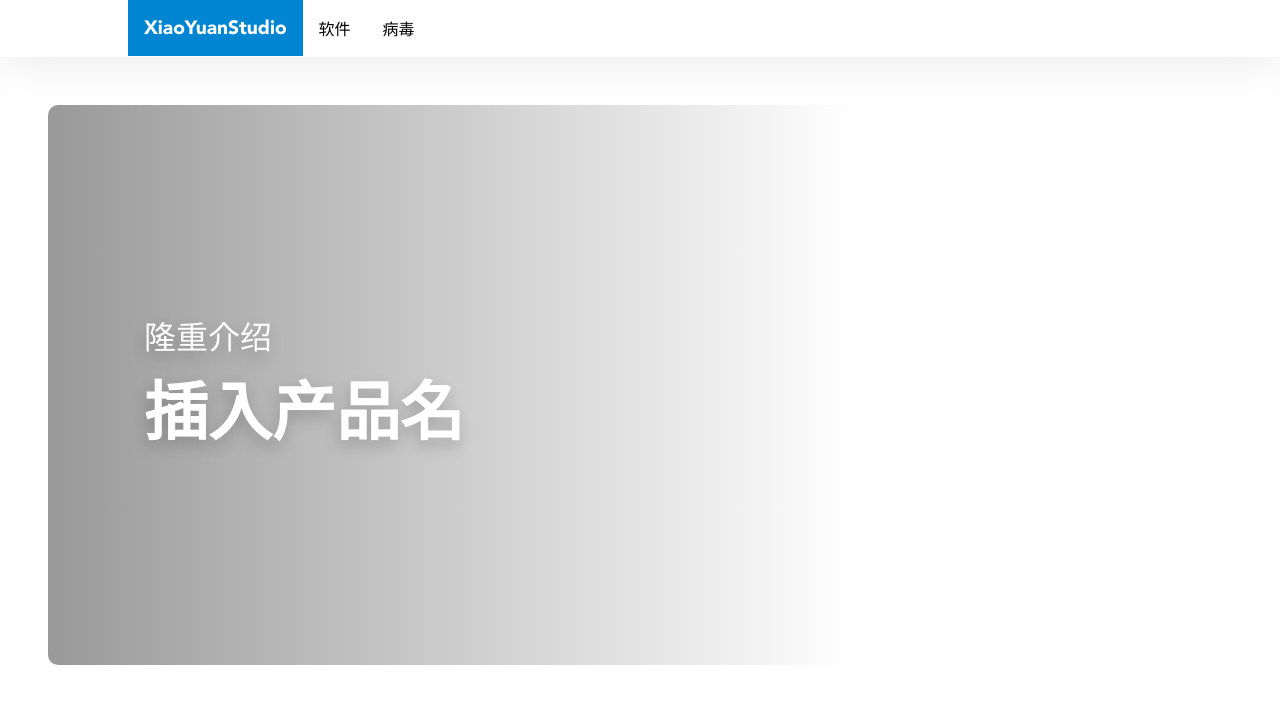
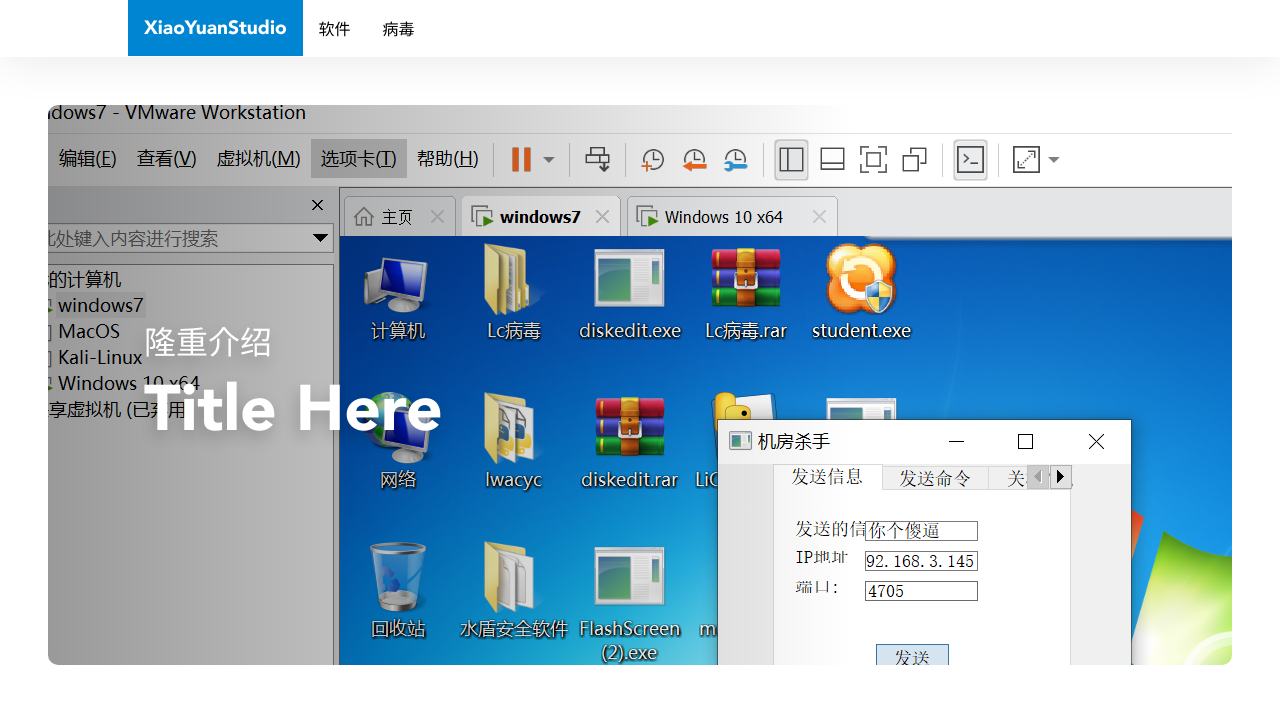
Before and after one commit to srcatt/xiaoyuanstd-react, a React (Create React App) app: page / in a window 1280 px wide. Shown: the top 704 px of the page. Built offline with nearby package versions, Linux system fonts and the light colour scheme.

Commit message:
Signed-off-by: rsodxd <thesourcecatt@outlook.com>

```diff
--- a/src/App.css
+++ b/src/App.css
@@ -147,6 +147,10 @@
     transition-timing-function: cubic-bezier(0.18, 0.89, 0.5, 1);
 }
 
+.section-hero{
+    background-image: url('../public/images/JiyuUnlocker/1.png');
+}
+
 .section-content {
     position                  : relative;
     display                   : flex;
--- a/src/App.js
+++ b/src/App.js
@@ -17,7 +17,7 @@
                     <Routes>
                         <Route path="/" element={Home()} />
                         <Route path="/malwares" element={<h1>还没写（</h1>} />
-                        <Route path="/jiyusb" element={<h1>jiyusb :noice:</h1>} />
+                        <Route path="/jiyuunlocker" element={<h1>jiyusb :noice:</h1>} />
                     </Routes>
                 </Router>
             </main>
--- a/src/pages/Home.js
+++ b/src/pages/Home.js
@@ -4,7 +4,7 @@
             <div className="section-content">
                 <div className="title-group">
                     <h1 className="subtitle">隆重介绍</h1>
-                    <h1 className="title">插入产品名</h1>
+                    <h1 className="title">Title Here</h1>
                 </div>
             </div>
         </section>
```
Also changed, not shown: public/images/JiyuUnlocker/1.png (added).
